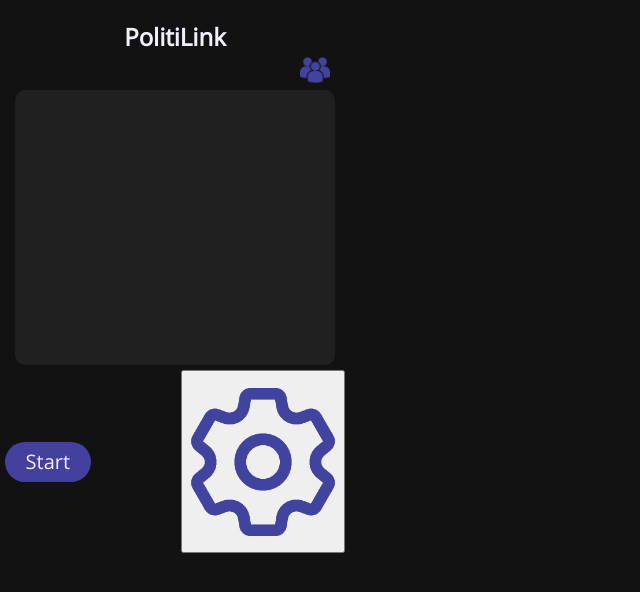
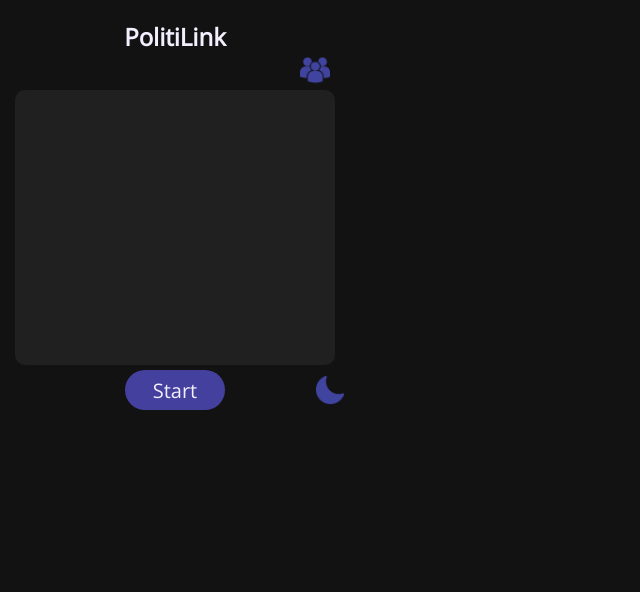
Before and after one commit to Sgandhi10/Hackviolet-2023, a browser extension: page hello.html in a window 1280 px wide. Shown: the whole page, without its empty margins (0-640 px from the left). Drawn offline with nearby package versions, Linux system fonts and the light colour scheme.

Commit message:
Modified html

```diff
--- a/hello.html
+++ b/hello.html
@@ -4,6 +4,8 @@
     <link rel="preconnect" href="https://fonts.googleapis.com">
     <link rel="preconnect" href="https://fonts.gstatic.com" crossorigin>
     <link href="https://fonts.googleapis.com/css2?family=Open+Sans&display=swap" rel="stylesheet">
+
+    <script src="jquery-3.6.3.js"></script>
   </head>
 
   <body>
@@ -25,7 +27,7 @@
 
     <section id="bottom">
       <button id="start_navigation">Start</button>
-      <button id="settings"><img src="img/setting.png"></button>
+      <img id="mode" src="img/night.png"></button>
     </section>
 
     <script src="render.js"></script>
```
